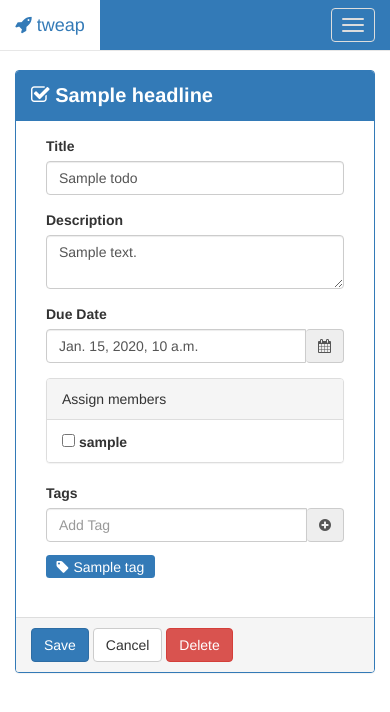
After one commit to easy-as-pie-labs/tweap, a Django app: template tweap/cal/templates/cal/create_edit.html in a window 390 px wide. The commit adds this page. Shown: the top 712 px of the page. Run offline with Django 3.2, Linux system fonts and the light colour scheme; the template is opened without the code that fills it: most values are stand-ins (such as "Sample title", 1, 10 or a date in 2020); some libraries are stand-ins or nearby versions.

Commit message:
cleaning context of views/templates added pytz to requirements

```diff
--- /dev/null
+++ b/tweap/cal/templates/cal/create_edit.html
@@ -0,0 +1,117 @@
+{% extends "todo_template.html" %}
+{% load i18n %}
+{% load myfilters %}
+{% load static %}
+{% block css %}
+<link href="{% static 'tweap/css/datepicker.min.css' %}" rel="stylesheet">
+{% endblock %}
+{% block js %}
+<script type="text/javascript">
+
+    {% include "edit_todo_form_control.js" %}
+    {% include "bootstrap-datepicker.js" %}
+
+</script>
+<!--  -->
+{% endblock %}
+{% block todo_template %}
+
+    <div class="panel panel-primary">
+        <div class="panel-heading panel-heading-bigger"><i class="fa fa-check-square-o"></i> {{ headline }}</div>
+        <div class="panel-body">
+        <div class="col-md-10 col-md-offset-1">
+
+            {% for error, message in error_messages.items %}
+                <p class="alert alert-danger no-margin-element"><i class="fa fa-exclamation-triangle"></i> {{ message }}</p>
+            {% endfor %}
+
+            <form method="post" id="todo-form" autocomplete="off" class="form-group" action="{% if todo %} {% url 'todo:edit' todo.id %} {% else %} {% url 'todo:create' project.id %} {% endif %}">
+                {% csrf_token %}
+
+                <div class="form-group">
+                    <label for="title-input" class="control-label">{% trans "Title" %}</label>
+                    <input class="form-control" type="text" id="title-input" name="title" value="{{ todo.title }}">
+                </div>
+                <div id="title_warning" class="alert alert-danger" role="alert">
+                    <i class="fa fa-exclamation-triangle"></i> {% trans "The title must not be empty!" %}
+                </div>
+
+                <div class="form-group">
+                    <label for="description-input" class="control-label">{% trans "Description" %}</label>
+                    <textarea class="form-control" id="description-input" name="description">{{ todo.description }}</textarea>
+                </div>
+
+                <div class="form-group">
+                    <label for="due_date" class="control-label">{% trans "Due Date" %}</label>
+                    <div class="input-group date">
+                        <input type="text" readonly id="due_date" name="due_date" value='{{ date }}' class="date-field-readonly form-control"><span title="Pick a Due Date" class="cursor-pointer input-group-addon"><i class="fa fa-calendar"></i></span>
+                    </div>
+                </div>
+                <div id="due_date_warning" class="alert alert-warning" role="alert">
+                    <i class="fa fa-exclamation-triangle"></i> {% trans "Your choosen due date lies in the past!" %}
+                </div>
+
+                <div class="panel panel-default">
+                    <div class="panel-heading">{% trans "Assign members" %}</div>
+
+                    <ul class="list-group">
+                        {% for member in members %}
+                        <label for="assignee_{{member.username}}" class="noselect list-group-item">
+                            <input type="checkbox" name="assignees" id="assignee_{{member.username}}" value="{{member.username}}" {% for assignee in assignees %}{% if assignee == member %}checked{% endif %}{% endfor %}> {{member.username}}
+                        </label>
+                    {% endfor %}
+                    </ul>
+                </div>
+
+                <input type="hidden" id="tags" name="tags" />
+                <div class="form-group">
+                    <label for="tag-input" class="control-label">{% trans "Tags" %}</label>
+                    <div class="input-group symbol">
+                        <input id="tag-input" type="text" tabindex="2" maxlength="20" placeholder='{% trans "Add Tag" %}' class="form-control"><span title="Add a Tag" class="input-group-addon addTagButton focus-pointer"><i class="fa fa-plus-circle"></i></span>
+                    </div>
+                    <div id="suggestions">
+                    </div>
+                </div>
+
+                <div id="tag-list" class="form-group">
+                    {% for tag in tags %}
+                        <p class="tag-outer"><span class="tag" data-tag-name="{{ tag.name }}"><i class="fa fa-tag"></i>{{ tag.name }}</span></p>
+                    {% endfor %}
+                </div>
+        </div>
+        </div>
+        <div class="panel-footer">
+                <input tabindex="3" name="create_save" type="submit" class="btn btn-primary" value="{% if project %} {% trans "Save" %} {% else %} {% trans "Create" %} {% endif %}">
+            </form>
+            <a href="{% url 'project_management:project' project.id %}"><button class="btn btn-default">{% trans "Cancel" %}</button></a>
+
+            {% if todo %}
+            <button type="submit" name="leave_project" class="btn btn-danger" data-toggle="modal" data-target="#deleteTodoModal">{% trans "Delete" %}</button>
+
+        </div>
+
+        <div class="modal fade" id="deleteTodoModal" tabindex="-1" role="dialog" aria-labelledby="myModalLabel" aria-hidden="true">
+          <div class="modal-dialog">
+            <div class="modal-content">
+              <div class="modal-header">
+                <button type="button" class="close" data-dismiss="modal" aria-label="Close"><span aria-hidden="true">&times;</span></button>
+                <h4 class="modal-title" id="myModalLabel">{% trans "Delete Todo" %}</h4>
+              </div>
+              <div class="modal-body">
+                  <p>{% trans "Are you sure you want to delete this todo?" %}</p>
+              </div>
+              <div class="modal-footer">
+                <button type="button" class="btn btn-default" data-dismiss="modal">{% trans "Cancel" %}</button>
+                <form class="form-group inline-form" action="{% url 'todo:delete' todo.id %}" method="POST">
+                    {% csrf_token %}
+                    <input type="submit" class="btn btn-danger" name="leave_todo_confirm" value="{% trans "Delete Todo" %}">
+                </form>
+              </div>
+            </div>
+          </div>
+        </div>
+        {% endif %}
+
+    </div>
+
+{% endblock %}
--- a/tweap/project_management/templates/project_management/create_edit.html
+++ b/tweap/project_management/templates/project_management/create_edit.html
@@ -41,11 +41,11 @@
                         {{ form.description|addcssandtabindex:'form-control' }}
                     </div>
 
-                    {% if members %}
+                    {% if project.members.all %}
                         <div class="from-group" id="member-list">
                             <strong>{% trans "Members" %}</strong>
                             <br />
-                            {% for member in members %}
+                            {% for member in project.members.all %}
                                <p class="tag-outer"><span class="tag-no-interactive"><i class="fa fa-user"></i>{{ member.username }}</span></p>
                             {% endfor %}
                         </div>
--- a/tweap/project_management/templates/project_management/project.html
+++ b/tweap/project_management/templates/project_management/project.html
@@ -15,7 +15,7 @@
             <table class="table">
                 <tr>
                     <td><strong>{% trans "Members" %}:</strong></td>
-                    <td>{% for member in members %}
+                    <td>{% for member in project.members.all %}
                         <a href="{% url 'user_management:profile' member %}"><span class="accepted_user_label label label-success">{{ member }}</span></a>
                     {% endfor %}
                     </td>
@@ -100,7 +100,7 @@
           </div>
           <div class="modal-body">
               <p>{% trans "Are you sure you want to leave this project?" %}</p>
-              {% if members|length == 1 and invitations|length == 0 %}
+              {% if project.members.all|length == 1 and invitations|length == 0 %}
                 <p>{% trans "Since you are the last person in this project, the project and all its data will be deleted from our servers. This action cannot be undone!" %}</p>
               {% endif %}
           </div>
--- a/tweap/project_management/views.py
+++ b/tweap/project_management/views.py
@@ -31,7 +31,6 @@ class CreateEdit(View):
                     'form': ProjectForm(instance=project),
                     'headline': ugettext("Edit project"),
                     'project': project,
-                    'members': project.members.all(),
                     'invitations': Invitation.objects.filter(project=project)
                 }
 
@@ -79,10 +78,10 @@ class Project(View):
         context = {}
         project = get_object_or_404(ProjectModel, id=project_id)
         context['project'] = project
-        context['members'] = project.members.all()
         context['invitations'] = Invitation.objects.filter(project=project)
         context['todos'] = Todo.get_all_for_project(project)
-        if request.user in context['members']:
+        members = project.members.all()
+        if request.user in members:
             return render(request, 'project_management/project.html', context)
         else:
             raise Http404
--- a/tweap/requirements.txt
+++ b/tweap/requirements.txt
@@ -9,3 +9,4 @@ polib==1.0.4
 requests==2.5.1
 selenium==2.44.0
 six==1.9.0
+pytz==2014.0
```
